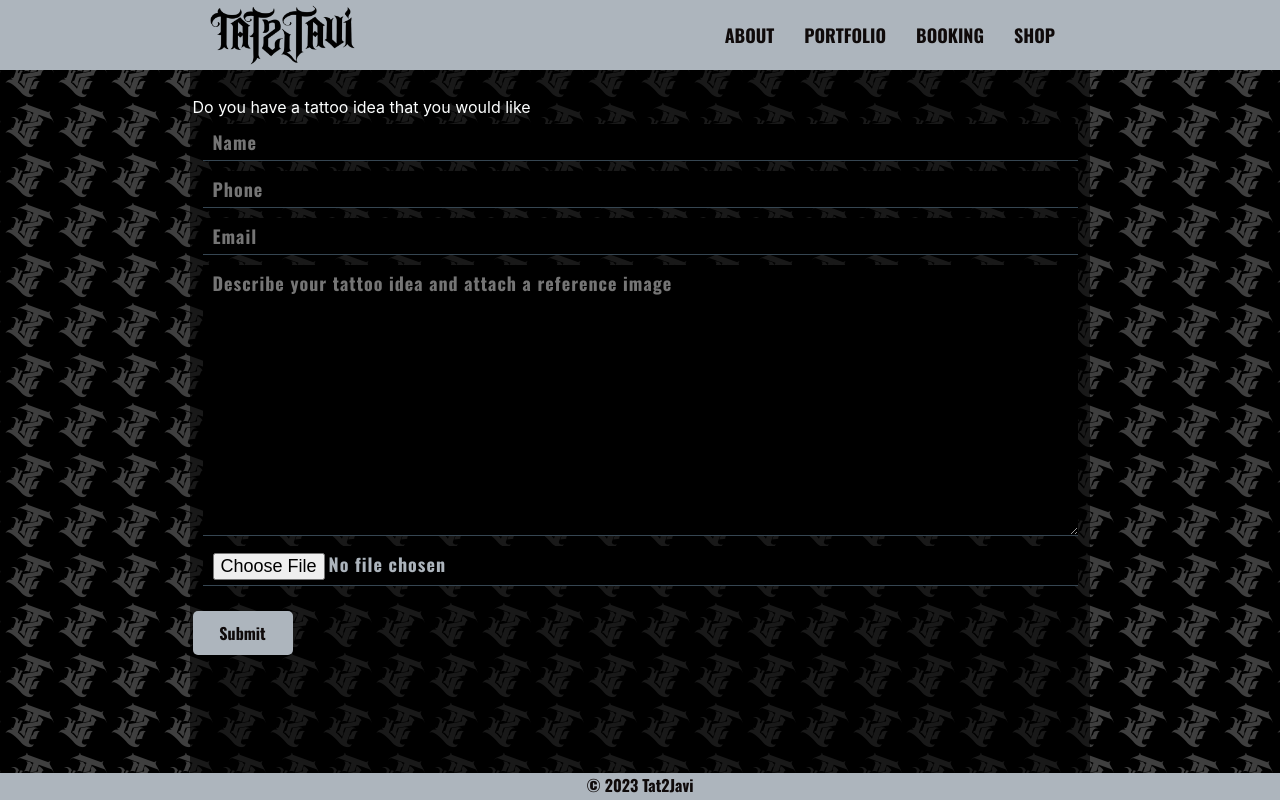
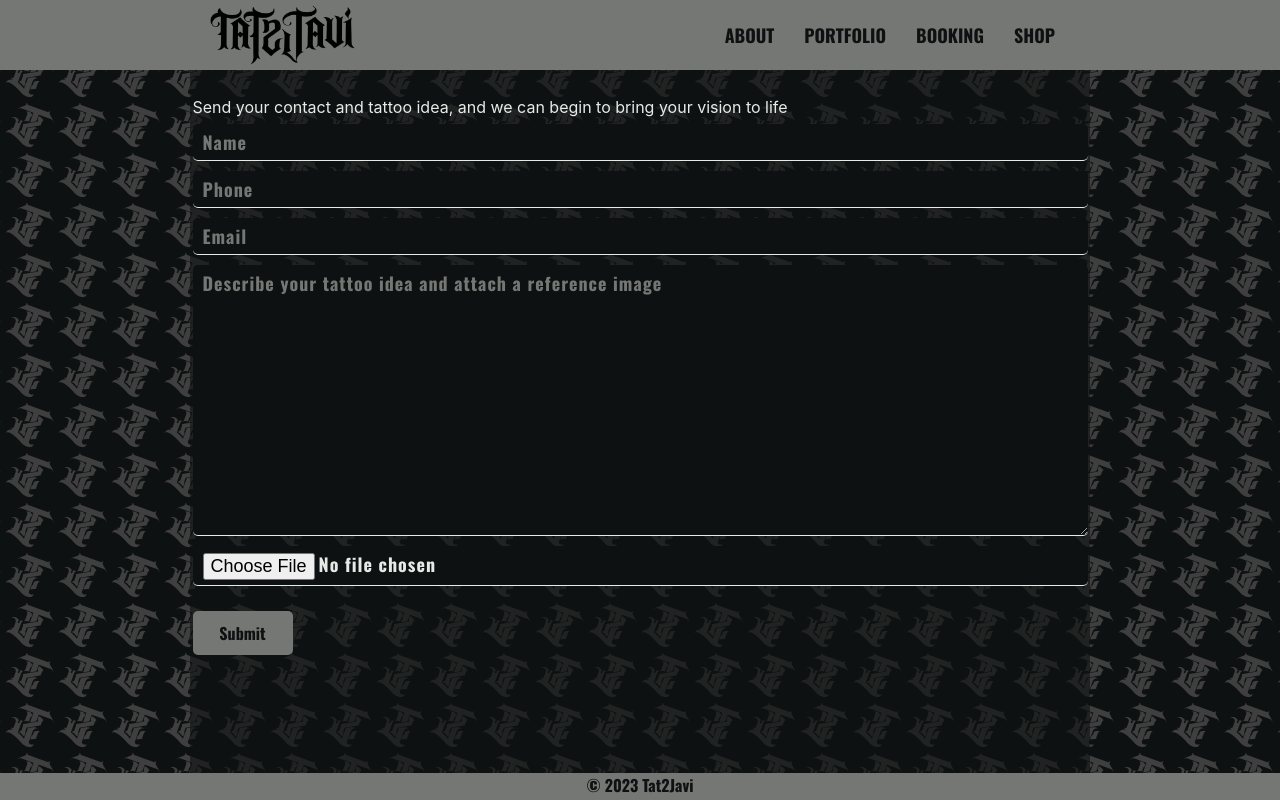
Before and after one commit to sean-one/tat2javi, a React (Create React App) app: page /booking in a window 1280 px wide. Built offline with nearby package versions, Linux system fonts and the light colour scheme.

Commit message:
booking error handling

```diff
--- a/src/components/About/about.js
+++ b/src/components/About/about.js
@@ -53,9 +53,6 @@ const About = (props) => {
     return (
         <AboutStyles>
             <div className='aboutWrapper'>
-                {/* <div className='pageTitle'>
-                    <h1>About</h1>
-                </div> */}
                 <div className='aboutImage'>
                     <img src={Javier} alt='Tat2Javi standing with his arms crossed' />
                 </div>
--- a/src/components/SiteLayout.js
+++ b/src/components/SiteLayout.js
@@ -5,22 +5,33 @@ import t2j from '../images/t2j_dark_50.PNG';
 
 const GlobalStyle = createGlobalStyle`
     :root {
+        /* --app-background: #2A282C; */
         --header: 7rem;
         --footer: 2.7rem;
-        --header-footer-text: #0f0a0a;
         --header-footer-font: 'Oswald', sans-serif;
-        --header-footer-background: #adb5bd;
+        /* --header-footer-background: #8F8D84; */
         --primary-text: 1.8rem;
         --h1text: 3.6rem;
         --nav-links: 18px;
+        --max-container-width: 90rem;
+        --input-background: #0E1111;
+
+        --app-background: #0E1111;
+        --container-background: rgba(14,17,17,0.6);
+        --text-color: #E7EBE8;
+        --header-footer-background: #757774;
+        --header-footer-text-color: #0E1111;
+
+        /* --app-background: black;
+        --container-background: rgba(0,0,0,0.6);
         --text-color: #fdffff;
-        --max-container-width: 90rem;
+        --header-footer-background: #adb5bd;
+        --header-footer-text-color: #0f0a0a; */
     }
 
     @media only screen and (max-width: 850px) {
         :root {
             --header: 5rem;
-            /* --primary-text: 1.6rem; */
             --h1text: 2.2rem;
             --nav-links: 2.8rem;
         }
@@ -33,31 +44,15 @@ const SiteLayoutStyles = styled.div`
         padding-top: var(--header);
         background-image: url(${t2j});
         background-position: left -50px top -50px;
-        background-color: black;
+        background-color: var(--app-background);
     }
 
     .container {
         margin: 0 auto;
         min-height: calc(100vh - var(--header) - var(--footer));
         max-width: var(--max-container-width);
-        background-color: rgba(0,0,0,0.6);
+        background-color: var(--container-background);
     }
-
-    /* heading at the top of each section/page */
-    .pageTitle {
-        width: 100%;
-        display: flex;
-        justify-content: flex-start;
-
-        h1 {
-            font-size: var(--h1text);
-            color: #759aab;
-            font-weight: bold;
-            padding: 2rem 0.75rem;
-            letter-spacing: 0.5rem;
-        }
-    }
-
 `;
 
 export const SiteLayout = (props) => {
--- a/src/components/booking/booking.js
+++ b/src/components/booking/booking.js
@@ -22,22 +22,26 @@ const BookingStyles = styled.div`
         flex-direction: column;
 
         input, textarea {
-            background-color: black;
+            background-color: var(--input-background);
             border: none;
-            color: var(--header-footer-background);
-            font-size: 18px;
+            border-radius: 5px;
+            color: var(--text-color);
+            font-size: 1.8rem;
             font-family: var(--header-footer-font);
             letter-spacing: 0.1rem;
-            border-bottom: 1px solid #364652;
-            /* text-transform: uppercase; */
-            margin: 0.5rem 1rem;
+            border-bottom: 1px solid var(--text-color);
+            margin: 0.5rem 0;
             padding: 0.5rem 1rem;
+
+            ::placeholder {
+                color: var(--header-footer-background);
+            }
         }
     }
 
     .formError {
         color: #B90504;
-        /* color: #990100; */
+        font-weight: bold;
         padding-left: 1.5rem;
     }
 
@@ -57,7 +61,7 @@ const BookingStyles = styled.div`
         margin-top: 2rem;
         max-width: 10rem;
         background-color: var(--header-footer-background);
-        color: var(--header-footer-text);
+        color: var(--header-footer-text-color);
         font-family: var(--header-footer-font);
         padding: 1rem 2rem;
         border-radius: 5px;
@@ -90,23 +94,24 @@ const bookingSchema = yup.object().shape({
 
     referenceImage: yup
         .mixed()
-        .required("An image is required")
-        .test(
-            "fileSize",
-            "File size must be less than 2MB",
-            (value) => !value || (value && value.size <= 2000000)
-        )
-        .test(
-            "fileType",
-            "File must be a valid image type (e.g. jpeg, png, webp)",
-            (value) => !value || (value && ["image/jpeg", "image/png", "images/webp"].includes(value.type))
-        ),
-
+        .test('fileAttached', "reference image is required", (value) => {
+            if(value.length === 0) {
+                return false
+            }
+            return true; // continue validation if file has been selected
+        })
+        .test("fileSize", "Image file size is too large", (value) => {
+            if ((value.length > 0) && value[0]) {
+                return value[0].size <= 2 * 1024 * 1024; // 2MB
+            }
+            return false; // fail validation if no file is selected
+        })
+        .required("Please select an image file"),
 })
 
 const Booking = (props) => {
     let navigate = useNavigate()
-    const { register, handleSubmit, setError, clearErrors, reset, formState: { errors } } = useForm({
+    const { register, handleSubmit, setError, reset, formState: { errors } } = useForm({
         mode: 'onBlur',
         resolver: yupResolver(bookingSchema),
     })
@@ -192,29 +197,30 @@ const Booking = (props) => {
     return (
         <BookingStyles>
             <div className='booking'>
-                <p>Do you have a tattoo idea that you would like</p>
+                <p>Send your contact and tattoo idea, and we can begin to bring your vision to life</p>
                 <form onSubmit={handleSubmit(submitAppointment)} className='bookingForm' encType='multipart/form-data'>
 
                     <input
                         {...register('clientname')}
                         type='text'
-                        onFocus={() => clearErrors('clientname')}
+                        // onFocus={() => clearErrors('clientname')}
                         placeholder='Name'
                     />
                     {errors.clientname ? <div className='formError'>{errors.clientname?.message}</div> : null}
 
                     <input
                         {...register('clientphone')}
-                        type='number'
-                        onFocus={() => clearErrors('clientphone')}
+                        type='tel'
+                        // onFocus={() => clearErrors('clientphone')}
                         placeholder='Phone'
+                        pattern='[0-9]{3}[0-9]{3}[0-9]{4}'
                     />
                     {errors.clientphone ? <div className='formError'>{errors.clientphone?.message}</div> : null}
 
                     <input
                         {...register('clientemail')}
                         type='text'
-                        onFocus={() => clearErrors('clientemail')}
+                        // onFocus={() => clearErrors('clientemail')}
                         placeholder='Email'
                     />
                     {errors.clientemail ? <div className='formError'>{errors.clientemail?.message}</div> : null}
@@ -222,16 +228,16 @@ const Booking = (props) => {
                     <textarea
                         {...register('clientdescription')}
                         type='text'
-                        onFocus={() => clearErrors('clientdescription')}
+                        // onFocus={() => clearErrors('clientdescription')}
                         rows='10'
                         placeholder='Describe your tattoo idea and attach a reference image'
                     />
                     {errors.clientdescription ? <div className='formError'>{errors.clientdescription?.message}</div> : null}
 
-                    <input id='referenceImage'
+                    <input
                         {...register('referenceImage')}
                         type='file'
-                        onFocus={() => clearErrors('referenceImage')}
+                        // onFocus={() => clearErrors('referenceImage')}
                         accept='image/*'
                     />
                     {errors.referenceImage ? <div className='formError'>{errors.referenceImage?.message}</div> : null}
--- a/src/components/calendar/calendar.js
+++ b/src/components/calendar/calendar.js
@@ -21,9 +21,7 @@ const Calendar = (props) => {
     return (
         <CalendarStyles>
             <div className='calendarWrapper'>
-                <div className='pageTitle'>
-                    <h1>Upcoming Events</h1>
-                </div>
+                <h1>Upcoming Events</h1>
                 <div className='eventsWrapper'>
                     <CalendarEvent />
                     <CalendarEvent />
--- a/src/components/footer/footer.js
+++ b/src/components/footer/footer.js
@@ -8,7 +8,7 @@ const FooterStyles = styled.div`
         text-align: center;
         font-family: var(--header-footer-font);
         height: var(--footer);
-        color: var(--header-footer-text);
+        color: var(--header-footer-text-color);
         background-color: var(--header-footer-background);
     }
 `;
--- a/src/components/header/header.js
+++ b/src/components/header/header.js
@@ -15,7 +15,7 @@ const HeaderStyles = styled.div`
         height: var(--header);
         position: fixed;
         font-family: var(--header-footer-font);
-        color: var(--header-footer-text);
+        color: var(--header-footer-text-color);
         top: 0;
         left: 0;
         background-color: var(--header-footer-background);
--- a/src/components/shop/shop.js
+++ b/src/components/shop/shop.js
@@ -1,17 +1,19 @@
 import React from 'react';
+import styled from 'styled-components';
 
 // styling
 import './shop.css'
+const ShopStyles = styled.div`
+
+`;
 
 const Shop = (props) => {
     return (
-        <div className='container'>
-            <div className='shopWrapper'>
-                <div className='pageTitle'>
-                    <h1>Tat2Javi Merch</h1>
-                </div>
+        <ShopStyles>
+            <div>
+                <h1>Tat2Javi Merch</h1>
             </div>
-        </div>
+        </ShopStyles>
     );
 }
 
```
